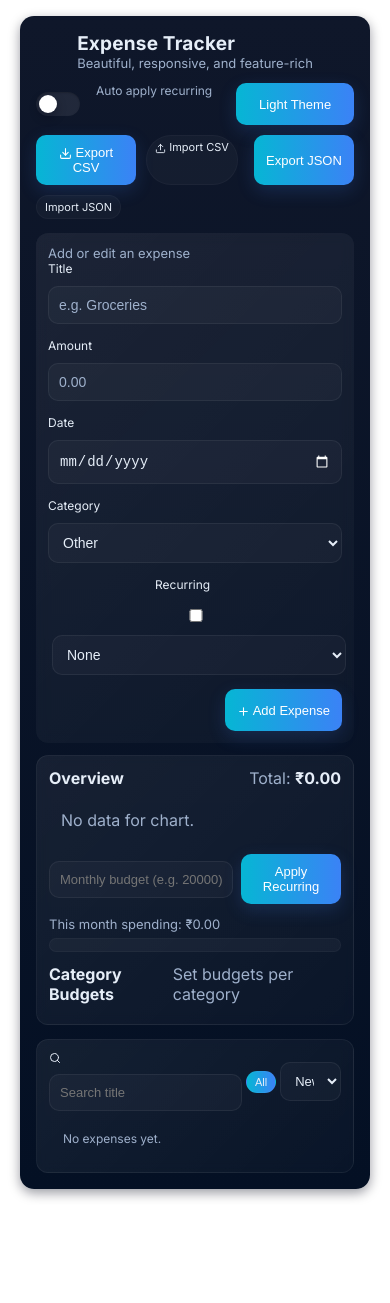
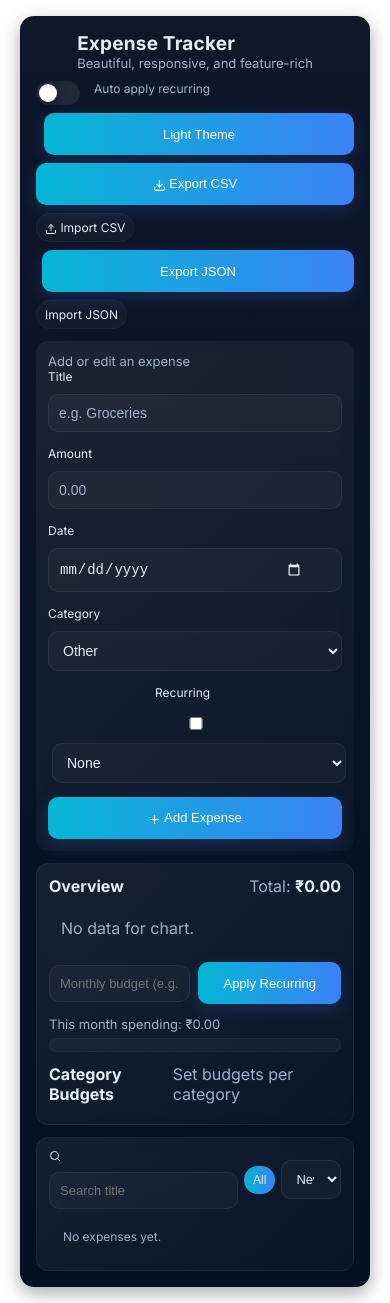
Before and after one commit to tharunamireddy/Expense-, a React (Create React App) app: page / in a window 390 px wide. Before the commit the page ends 1205 px from the top, so only its background shows below. Built offline with nearby package versions, Linux system fonts and the light colour scheme.

Commit message:
Fix(mobile): prevent overflow and improve mobile layout in ExpenseTracker.css

```diff
--- a/src/components/ExpenseTracker.css
+++ b/src/components/ExpenseTracker.css
@@ -62,31 +62,42 @@
 /* Mobile first - small screens */
 @media (max-width:640px){
   .exp-container{
-    width:calc(100% - 16px);
-    margin:10px auto;
-    padding:14px;
+    width:100%;
+    max-width:100%;
+    margin:10px 8px;
+    padding:12px;
     border-radius:12px;
-    box-shadow:0 4px 12px rgba(2,6,23,0.4);
-    overflow:hidden;
+    box-shadow:0 6px 18px rgba(2,6,23,0.35);
+    overflow-x:hidden;
+    box-sizing:border-box;
   }
   .exp-header{
     flex-direction:column;
-    gap:12px;
-    margin-bottom:14px;
+    gap:10px;
+    margin-bottom:12px;
   }
   .exp-title{font-size:18px}
   .exp-main{
     grid-template-columns:1fr;
-    gap:14px;
+    gap:12px;
+    align-items:stretch;
   }
   .card{padding:12px}
   .exp-row label{font-size:12px;margin-bottom:4px}
-  .exp-row input, .exp-row select{padding:10px;font-size:14px;max-width:100%}
-  .btn{padding:10px 12px;font-size:13px;min-width:100px}
-  .search-input{padding:10px;font-size:13px;max-width:100%}
-  .exp-controls{flex-wrap:wrap;gap:10px;align-items:stretch}
+  .exp-row input, .exp-row select{
+    padding:10px;
+    font-size:14px;
+    max-width:100%;
+    width:100%;
+    min-width:0;
+    box-sizing:border-box;
+    word-break:break-word;
+  }
+  .exp-row input[type="date"]{padding-right:36px}
+  .btn{padding:10px 12px;font-size:13px;flex:1 1 100%;min-width:0;width:100%}
+  .search-input{padding:10px;font-size:13px;max-width:100%;width:100%;min-width:0}
+  .exp-controls{flex-wrap:wrap;gap:8px;align-items:stretch}
   .control-input{flex-direction:column;align-items:stretch;width:100%}
-  .search-input{width:100%}
   .exp-list{max-height:300px}
   .exp-item{
     flex-direction:column;
@@ -94,17 +105,20 @@
     align-items:flex-start;
     padding:10px;
     margin-bottom:8px;
+    min-width:0;
   }
-  .exp-item-left{width:100%;flex-direction:row;justify-content:space-between;align-items:center}
-  .exp-amount{margin-right:0;padding:4px 8px;font-size:13px}
-  .exp-actions-row{width:100%;gap:4px}
-  .exp-btn, .exp-delete{padding:6px;font-size:12px}
-  .filters{gap:4px}
-  .chip{padding:4px 8px;font-size:11px}
+  .exp-item-left{width:100%;flex-direction:row;justify-content:space-between;align-items:center;min-width:0}
+  .exp-amount{margin-right:0;padding:4px 8px;font-size:13px;min-width:0}
+  .exp-actions-row{width:100%;gap:6px;display:flex;flex-wrap:wrap}
+  .exp-btn, .exp-delete{padding:6px;font-size:12px;min-width:0}
+  .filters{gap:6px}
+  .chip{padding:6px 8px;font-size:12px}
   .exp-summary{padding:10px;gap:8px;font-size:12px}
-  .meta-row{gap:4px;margin-bottom:6px;font-size:12px}
+  .meta-row{gap:6px;margin-bottom:6px;font-size:12px}
   .budget-bar{height:10px}
   .exp-empty{padding:14px;font-size:12px}
+  /* ensure icons and svgs don't force overflow */
+  .exp-item svg, .exp-item img, .control-icon{max-width:28px;height:auto}
 }
 
 /* Tablet - medium screens */
```
